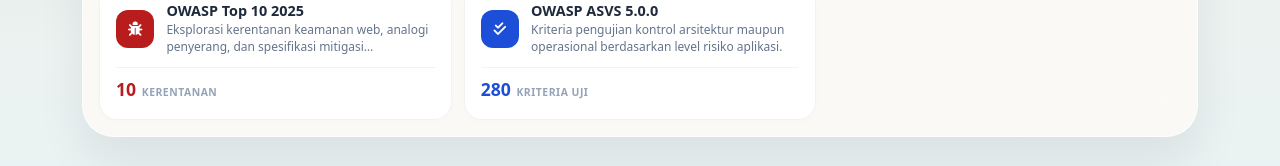
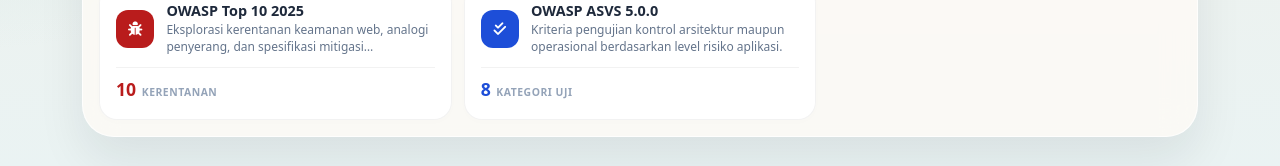
Before and after one commit to lintanggraha/sibukpatuh, a Vue app: page / in a window 1280 px wide. Shown: the part 720-886 px from the top of the page. Built offline with nearby package versions, Linux system fonts and the light colour scheme.

Commit message:
fix: align ASVS metric label and count with dummy data

```diff
--- a/src/views/FrameworkIndex.vue
+++ b/src/views/FrameworkIndex.vue
@@ -123,7 +123,7 @@ export default {
           name: "OWASP ASVS 5.0.0",
           subtitle: "Standar pengujian & verifikasi keamanan",
           summary: "Kriteria pengujian kontrol arsitektur maupun operasional berdasarkan level risiko aplikasi.",
-          metric_label: "Kriteria Uji",
+          metric_label: "Kategori Uji",
           metric_value: null,
           accent: "#1d4ed8",
           icon: "fa-check-double",
@@ -191,8 +191,8 @@ export default {
       loadData("/data/seojk_requirements.json"),
       loadData("/data/seojk_resilience_guidance.json"),
       loadData("/data/pbi_022024_requirements.json"),
-      loadData("/data/owasp_top10_reqs.json", "requirements"),
-      loadData("/data/owasp_asvs_reqs.json", "requirements"),
+      loadData("/data/owasp_top10_reqs.json"),
+      loadData("/data/owasp_asvs_reqs.json"),
     ]);
 
     this.frameworks[0].metric_value = isoCount || 93;
@@ -202,7 +202,7 @@ export default {
     this.frameworks[4].metric_value = resilienceCount || 0;
     this.frameworks[5].metric_value = pbiCount || 0;
     this.frameworks[6].metric_value = owaspTop10Count || 10;
-    this.frameworks[7].metric_value = owaspAsvsCount || 280;
+    this.frameworks[7].metric_value = owaspAsvsCount || 8;
   },
 };
 </script>
```
